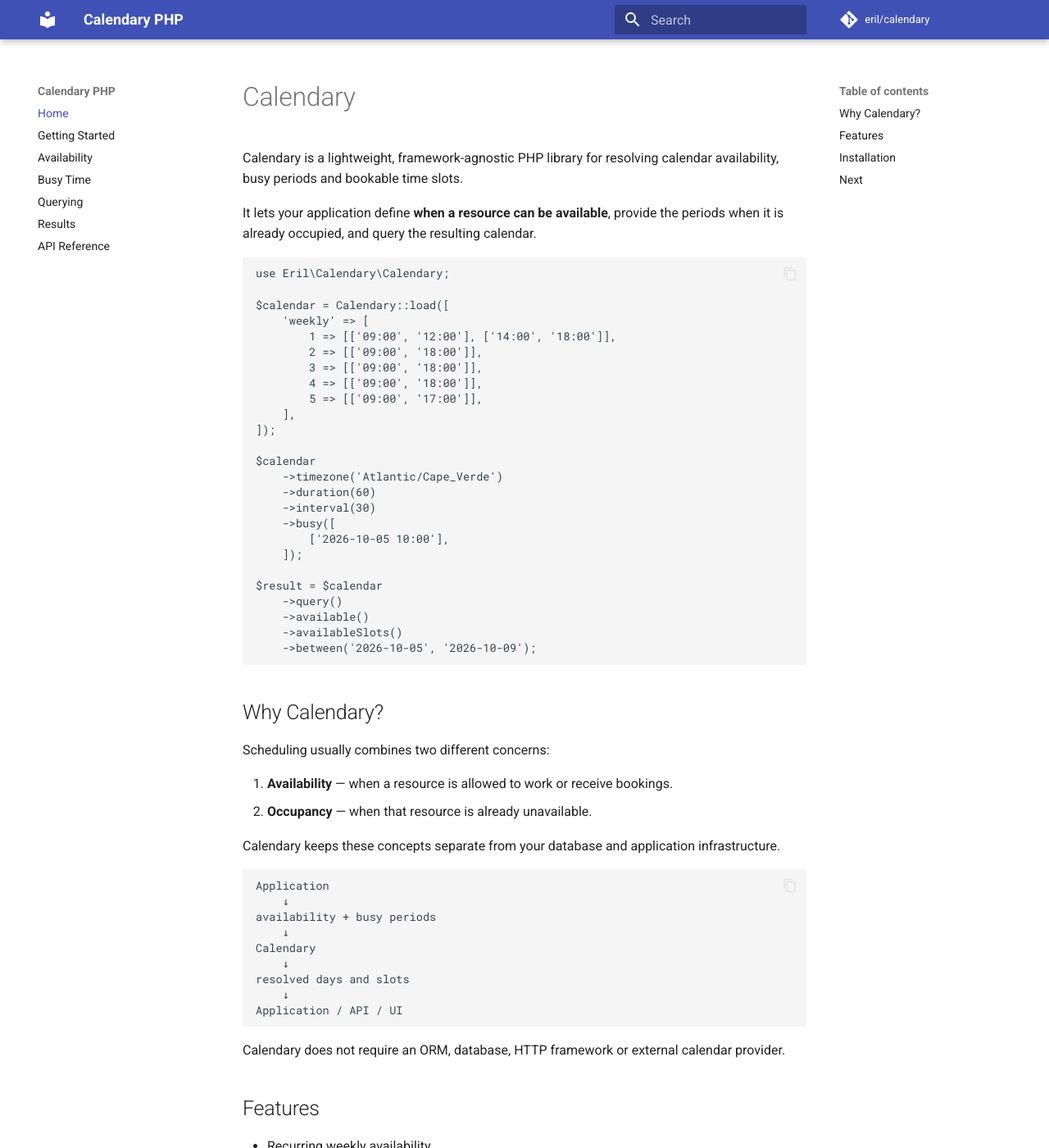
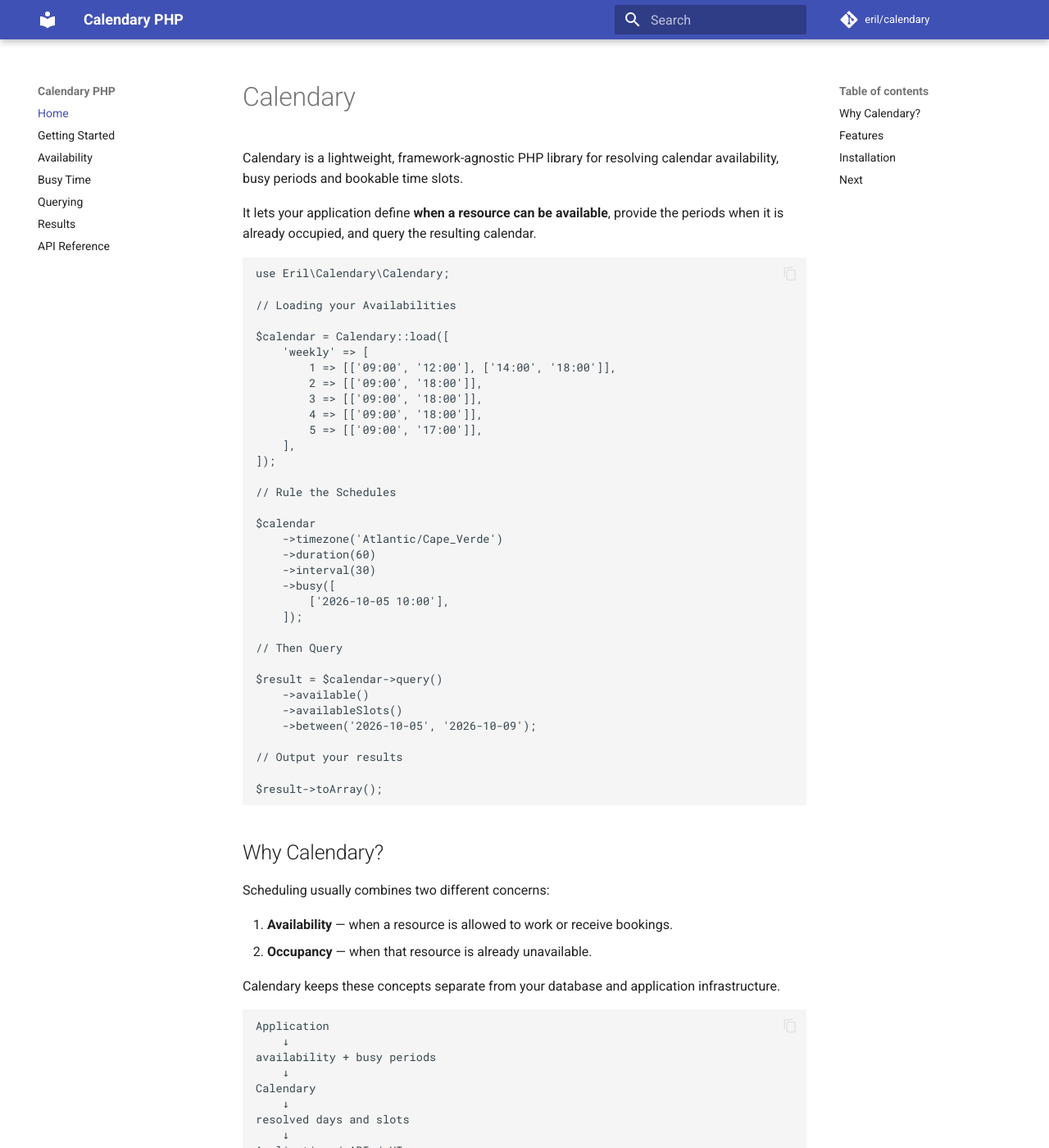
Before and after one commit to erilshackle/calendary-php, an MkDocs documentation site: the page built from docs/index.md, in a window 1280 px wide and 1400 px high. Shown: the whole window at 82% size. Built offline with MkDocs 1.6.1 and Material for MkDocs 9.7.7, drawn with Linux system fonts in a browser that asks for light colours; comment, search, counter and statistics services are not loaded.

Commit message:
feat: enhance documentation with additional comments and clarify query steps

````diff
--- a/docs/index.md
+++ b/docs/index.md
@@ -9,6 +9,8 @@ the periods when it is already occupied, and query the resulting calendar.
 ```php
 use Eril\Calendary\Calendary;
 
+// Loading your Availabilities
+
 $calendar = Calendary::load([
     'weekly' => [
         1 => [['09:00', '12:00'], ['14:00', '18:00']],
@@ -19,6 +21,8 @@ $calendar = Calendary::load([
     ],
 ]);
 
+// Rule the Schedules
+
 $calendar
     ->timezone('Atlantic/Cape_Verde')
     ->duration(60)
@@ -27,11 +31,17 @@ $calendar
         ['2026-10-05 10:00'],
     ]);
 
-$result = $calendar
-    ->query()
+// Then Query
+
+$result = $calendar->query()
     ->available()
     ->availableSlots()
     ->between('2026-10-05', '2026-10-09');
+
+// Output your results
+
+$result->toArray();
+
 ```
 
 ## Why Calendary?
````
